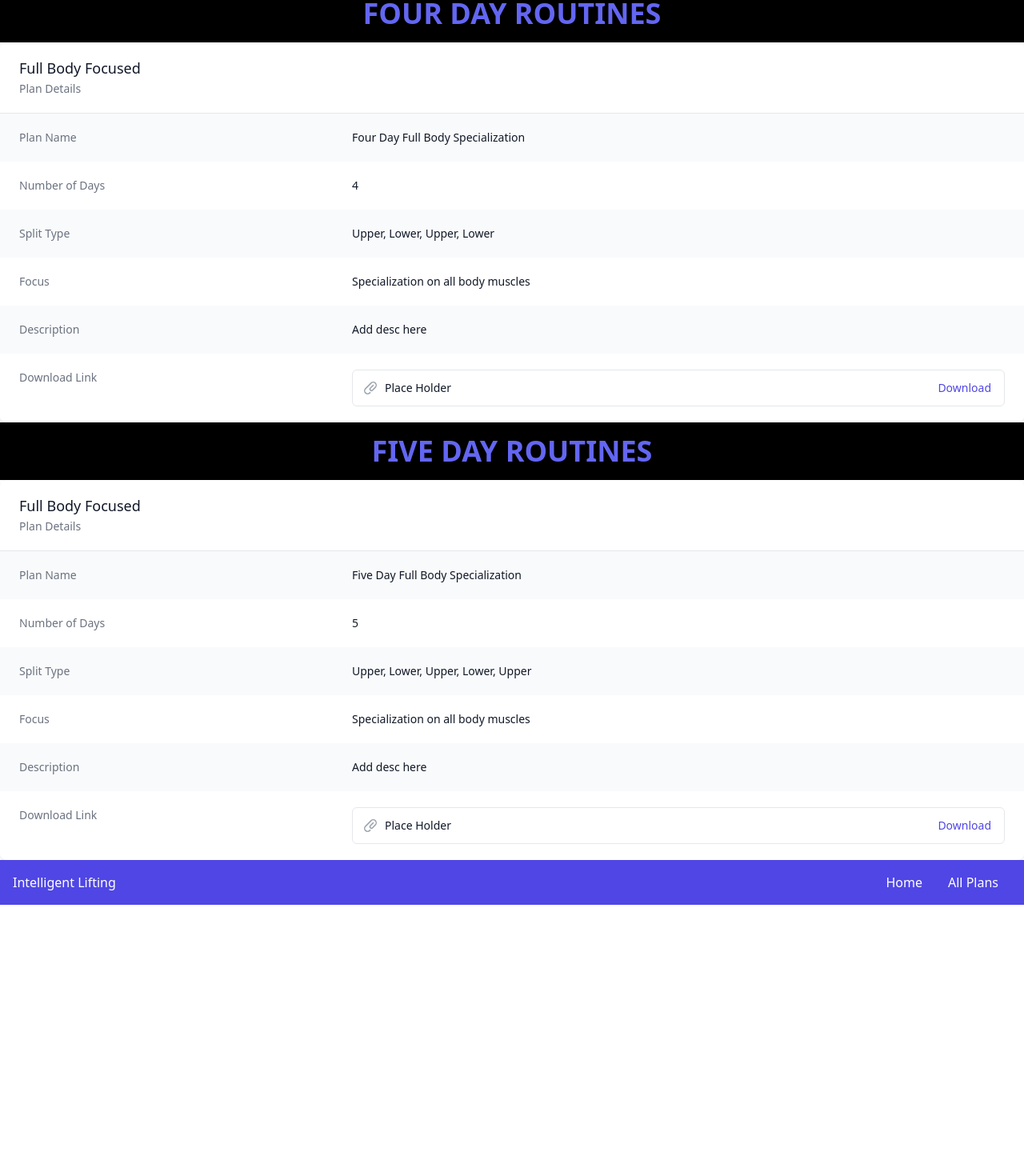
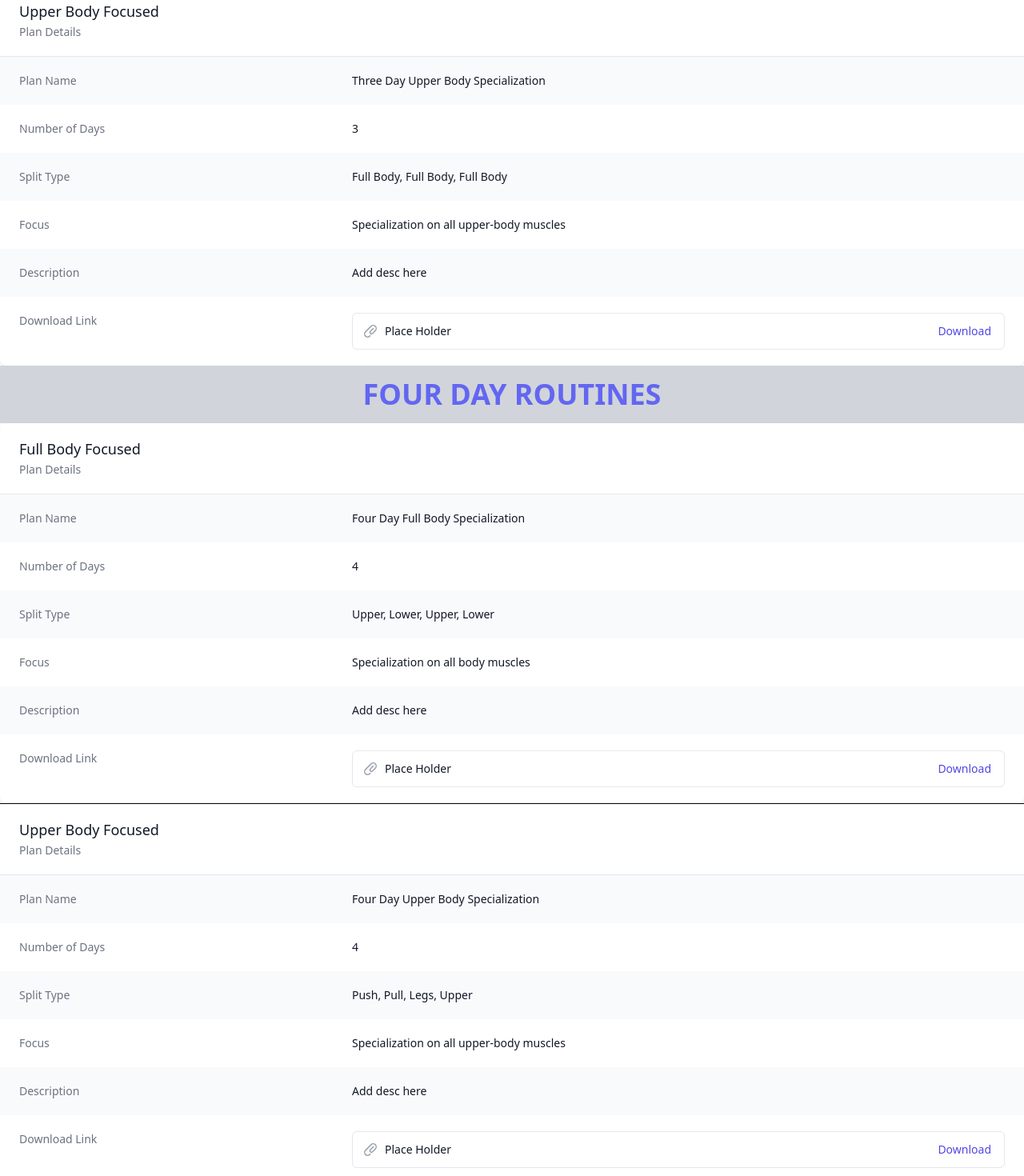
Before and after one commit to jburanpuri/IntelligentLifting, a Next.js app: page /plans in a window 1280 px wide. Shown: the part 700-2170 px from the top of the page at 80% size. Before the commit the page ends 1831 px from the top, so only its background shows below. Built offline with nearby package versions, Linux system fonts and the light colour scheme.

Commit message:
Added more plans and customized the page

```diff
--- a/components/FooterComponent/footer.js
+++ b/components/FooterComponent/footer.js
@@ -7,7 +7,7 @@ export default function Footer() {
         <div className="container mx-auto flex justify-between items-center">
           <div className="text-center">Intelligent Lifting</div>
           <div className="flex">
-            <Link href="/" className="px-4 py-2 text-white hover:bg-indigo-800">Home</Link>
+            <Link href="/home" className="px-4 py-2 text-white hover:bg-indigo-800">Home</Link>
             <Link href="/plans" className="px-4 py-2 text-white hover:bg-indigo-800">All Plans</Link>
           </div>
         </div>
--- /dev/null
+++ b/components/PlansComponent/3DayPlans/upperfocused.js
@@ -0,0 +1,57 @@
+import { PaperClipIcon } from '@heroicons/react/20/solid'
+
+export default function Upper() {
+  return (
+    <div className="overflow-hidden bg-white shadow sm:rounded-lg">
+      <div className="px-4 py-5 sm:px-6">
+        <h3 className="text-lg font-medium leading-6 text-gray-900">Upper Body Focused</h3>
+        <p className="mt-1 max-w-2xl text-sm text-gray-500">Plan Details</p>
+      </div>
+      <div className="border-t border-gray-200">
+        <dl>
+          <div className="bg-gray-50 px-4 py-5 sm:grid sm:grid-cols-3 sm:gap-4 sm:px-6">
+            <dt className="text-sm font-medium text-gray-500">Plan Name</dt>
+            <dd className="mt-1 text-sm text-gray-900 sm:col-span-2 sm:mt-0">Three Day Upper Body Specialization</dd>
+          </div>
+          <div className="bg-white px-4 py-5 sm:grid sm:grid-cols-3 sm:gap-4 sm:px-6">
+            <dt className="text-sm font-medium text-gray-500">Number of Days</dt>
+            <dd className="mt-1 text-sm text-gray-900 sm:col-span-2 sm:mt-0">3</dd>
+          </div>
+          <div className="bg-gray-50 px-4 py-5 sm:grid sm:grid-cols-3 sm:gap-4 sm:px-6">
+            <dt className="text-sm font-medium text-gray-500">Split Type</dt>
+            <dd className="mt-1 text-sm text-gray-900 sm:col-span-2 sm:mt-0">Full Body, Full Body, Full Body</dd>
+          </div>
+          <div className="bg-white px-4 py-5 sm:grid sm:grid-cols-3 sm:gap-4 sm:px-6">
+            <dt className="text-sm font-medium text-gray-500">Focus</dt>
+            <dd className="mt-1 text-sm text-gray-900 sm:col-span-2 sm:mt-0">Specialization on all upper-body muscles</dd>
+          </div>
+          <div className="bg-gray-50 px-4 py-5 sm:grid sm:grid-cols-3 sm:gap-4 sm:px-6">
+            <dt className="text-sm font-medium text-gray-500">Description</dt>
+            <dd className="mt-1 text-sm text-gray-900 sm:col-span-2 sm:mt-0">
+              Add desc here
+            </dd>
+          </div>
+          <div className="bg-white px-4 py-5 sm:grid sm:grid-cols-3 sm:gap-4 sm:px-6">
+            <dt className="text-sm font-medium text-gray-500">Download Link</dt>
+            <dd className="mt-1 text-sm text-gray-900 sm:col-span-2 sm:mt-0">
+              <ul role="list" className="divide-y divide-gray-200 rounded-md border border-gray-200">
+                <li className="flex items-center justify-between py-3 pl-3 pr-4 text-sm">
+                  <div className="flex w-0 flex-1 items-center">
+                    <PaperClipIcon className="h-5 w-5 flex-shrink-0 text-gray-400" aria-hidden="true" />
+                    <span className="ml-2 w-0 flex-1 truncate">Place Holder</span>
+                  </div>
+                  <div className="ml-4 flex-shrink-0">
+                    <a href="#" className="font-medium text-indigo-600 hover:text-indigo-500">
+                      Download
+                    </a>
+                  </div>
+                </li>
+
+              </ul>
+            </dd>
+          </div>
+        </dl>
+      </div>
+    </div>
+  )
+}
--- /dev/null
+++ b/components/PlansComponent/4DayPlans/upperfocused.js
@@ -0,0 +1,57 @@
+import { PaperClipIcon } from '@heroicons/react/20/solid'
+
+export default function Upper() {
+  return (
+    <div className="overflow-hidden bg-white shadow sm:rounded-lg">
+      <div className="px-4 py-5 sm:px-6">
+        <h3 className="text-lg font-medium leading-6 text-gray-900">Upper Body Focused</h3>
+        <p className="mt-1 max-w-2xl text-sm text-gray-500">Plan Details</p>
+      </div>
+      <div className="border-t border-gray-200">
+        <dl>
+          <div className="bg-gray-50 px-4 py-5 sm:grid sm:grid-cols-3 sm:gap-4 sm:px-6">
+            <dt className="text-sm font-medium text-gray-500">Plan Name</dt>
+            <dd className="mt-1 text-sm text-gray-900 sm:col-span-2 sm:mt-0">Four Day Upper Body Specialization</dd>
+          </div>
+          <div className="bg-white px-4 py-5 sm:grid sm:grid-cols-3 sm:gap-4 sm:px-6">
+            <dt className="text-sm font-medium text-gray-500">Number of Days</dt>
+            <dd className="mt-1 text-sm text-gray-900 sm:col-span-2 sm:mt-0">4</dd>
+          </div>
+          <div className="bg-gray-50 px-4 py-5 sm:grid sm:grid-cols-3 sm:gap-4 sm:px-6">
+            <dt className="text-sm font-medium text-gray-500">Split Type</dt>
+            <dd className="mt-1 text-sm text-gray-900 sm:col-span-2 sm:mt-0">Push, Pull, Legs, Upper</dd>
+          </div>
+          <div className="bg-white px-4 py-5 sm:grid sm:grid-cols-3 sm:gap-4 sm:px-6">
+            <dt className="text-sm font-medium text-gray-500">Focus</dt>
+            <dd className="mt-1 text-sm text-gray-900 sm:col-span-2 sm:mt-0">Specialization on all upper-body muscles</dd>
+          </div>
+          <div className="bg-gray-50 px-4 py-5 sm:grid sm:grid-cols-3 sm:gap-4 sm:px-6">
+            <dt className="text-sm font-medium text-gray-500">Description</dt>
+            <dd className="mt-1 text-sm text-gray-900 sm:col-span-2 sm:mt-0">
+              Add desc here
+            </dd>
+          </div>
+          <div className="bg-white px-4 py-5 sm:grid sm:grid-cols-3 sm:gap-4 sm:px-6">
+            <dt className="text-sm font-medium text-gray-500">Download Link</dt>
+            <dd className="mt-1 text-sm text-gray-900 sm:col-span-2 sm:mt-0">
+              <ul role="list" className="divide-y divide-gray-200 rounded-md border border-gray-200">
+                <li className="flex items-center justify-between py-3 pl-3 pr-4 text-sm">
+                  <div className="flex w-0 flex-1 items-center">
+                    <PaperClipIcon className="h-5 w-5 flex-shrink-0 text-gray-400" aria-hidden="true" />
+                    <span className="ml-2 w-0 flex-1 truncate">Place Holder</span>
+                  </div>
+                  <div className="ml-4 flex-shrink-0">
+                    <a href="#" className="font-medium text-indigo-600 hover:text-indigo-500">
+                      Download
+                    </a>
+                  </div>
+                </li>
+
+              </ul>
+            </dd>
+          </div>
+        </dl>
+      </div>
+    </div>
+  )
+}
--- /dev/null
+++ b/components/PlansComponent/5DayPlans/upperfocused.js
@@ -0,0 +1,57 @@
+import { PaperClipIcon } from '@heroicons/react/20/solid'
+
+export default function Upper() {
+  return (
+    <div className="overflow-hidden bg-white shadow sm:rounded-lg">
+      <div className="px-4 py-5 sm:px-6">
+        <h3 className="text-lg font-medium leading-6 text-gray-900">Upper Body Focused</h3>
+        <p className="mt-1 max-w-2xl text-sm text-gray-500">Plan Details</p>
+      </div>
+      <div className="border-t border-gray-200">
+        <dl>
+          <div className="bg-gray-50 px-4 py-5 sm:grid sm:grid-cols-3 sm:gap-4 sm:px-6">
+            <dt className="text-sm font-medium text-gray-500">Plan Name</dt>
+            <dd className="mt-1 text-sm text-gray-900 sm:col-span-2 sm:mt-0">Five Day Upper Body Specialization</dd>
+          </div>
+          <div className="bg-white px-4 py-5 sm:grid sm:grid-cols-3 sm:gap-4 sm:px-6">
+            <dt className="text-sm font-medium text-gray-500">Number of Days</dt>
+            <dd className="mt-1 text-sm text-gray-900 sm:col-span-2 sm:mt-0">5</dd>
+          </div>
+          <div className="bg-gray-50 px-4 py-5 sm:grid sm:grid-cols-3 sm:gap-4 sm:px-6">
+            <dt className="text-sm font-medium text-gray-500">Split Type</dt>
+            <dd className="mt-1 text-sm text-gray-900 sm:col-span-2 sm:mt-0">Upper, Lower, Upper, Lower, Upper</dd>
+          </div>
+          <div className="bg-white px-4 py-5 sm:grid sm:grid-cols-3 sm:gap-4 sm:px-6">
+            <dt className="text-sm font-medium text-gray-500">Focus</dt>
+            <dd className="mt-1 text-sm text-gray-900 sm:col-span-2 sm:mt-0">Specialization on all upper-body muscles</dd>
+          </div>
+          <div className="bg-gray-50 px-4 py-5 sm:grid sm:grid-cols-3 sm:gap-4 sm:px-6">
+            <dt className="text-sm font-medium text-gray-500">Description</dt>
+            <dd className="mt-1 text-sm text-gray-900 sm:col-span-2 sm:mt-0">
+              Add desc here
+            </dd>
+          </div>
+          <div className="bg-white px-4 py-5 sm:grid sm:grid-cols-3 sm:gap-4 sm:px-6">
+            <dt className="text-sm font-medium text-gray-500">Download Link</dt>
+            <dd className="mt-1 text-sm text-gray-900 sm:col-span-2 sm:mt-0">
+              <ul role="list" className="divide-y divide-gray-200 rounded-md border border-gray-200">
+                <li className="flex items-center justify-between py-3 pl-3 pr-4 text-sm">
+                  <div className="flex w-0 flex-1 items-center">
+                    <PaperClipIcon className="h-5 w-5 flex-shrink-0 text-gray-400" aria-hidden="true" />
+                    <span className="ml-2 w-0 flex-1 truncate">Place Holder</span>
+                  </div>
+                  <div className="ml-4 flex-shrink-0">
+                    <a href="#" className="font-medium text-indigo-600 hover:text-indigo-500">
+                      Download
+                    </a>
+                  </div>
+                </li>
+
+              </ul>
+            </dd>
+          </div>
+        </dl>
+      </div>
+    </div>
+  )
+}
--- a/pages/plans.js
+++ b/pages/plans.js
@@ -1,34 +1,42 @@
 import React from 'react'
 import Link from 'next/link'
-import ThreeFullBody from '../components/PlansComponent/3DayPlans/FullBody'
-import FourFullBody from '../components/PlansComponent/4DayPlans/FullBody'
-import FiveFullBody from '../components/PlansComponent/5DayPlans/FullBody'
+import ThreeFullBody from '../components/PlansComponent/3DayPlans/fullbody'
+import FourFullBody from '../components/PlansComponent/4DayPlans/fullbody'
+import FiveFullBody from '../components/PlansComponent/5DayPlans/fullbody'
+import ThreeUpper from '../components/PlansComponent/3DayPlans/upperfocused'
+import FourUpper from '../components/PlansComponent/4DayPlans/upperfocused'
+import FiveUpper from '../components/PlansComponent/5DayPlans/upperfocused'
 
 
 
 export default function Plans() {
   return (
     <>
-        <div className="bg-black py-4">
+        <div className="bg-gray-300 py-4">
         <h2 className="text-l sm:text-3xl md:text-4xl lg:text-5xl xl:text-4xl text-center text-gray-800 font-black leading-7 md:leading-10">
             <span className="text-indigo-500">THREE DAY ROUTINES</span>
         </h2>
     </div>
         <ThreeFullBody/>
+        <hr className="border-black w-full"></hr>
+        <ThreeUpper/>
 
-        <div className="bg-black py-4">
+        <div className="bg-gray-300 py-4">
         <h2 className="text-l sm:text-3xl md:text-4xl lg:text-5xl xl:text-4xl text-center text-gray-800 font-black leading-7 md:leading-10">
             <span className="text-indigo-500">FOUR DAY ROUTINES</span>
         </h2>
     </div>
         <FourFullBody/>
-
-        <div className="bg-black py-4">
+        <hr className="border-black w-full"></hr>
+        <FourUpper/>
+        <div className="bg-gray-300 py-4">
         <h2 className="text-l sm:text-3xl md:text-4xl lg:text-5xl xl:text-4xl text-center text-gray-800 font-black leading-7 md:leading-10">
             <span className="text-indigo-500">FIVE DAY ROUTINES</span>
         </h2>
     </div>
         <FiveFullBody/>
+        <hr className="border-black w-full"></hr>
+        <FiveUpper/>
     </>
 
   )
```
